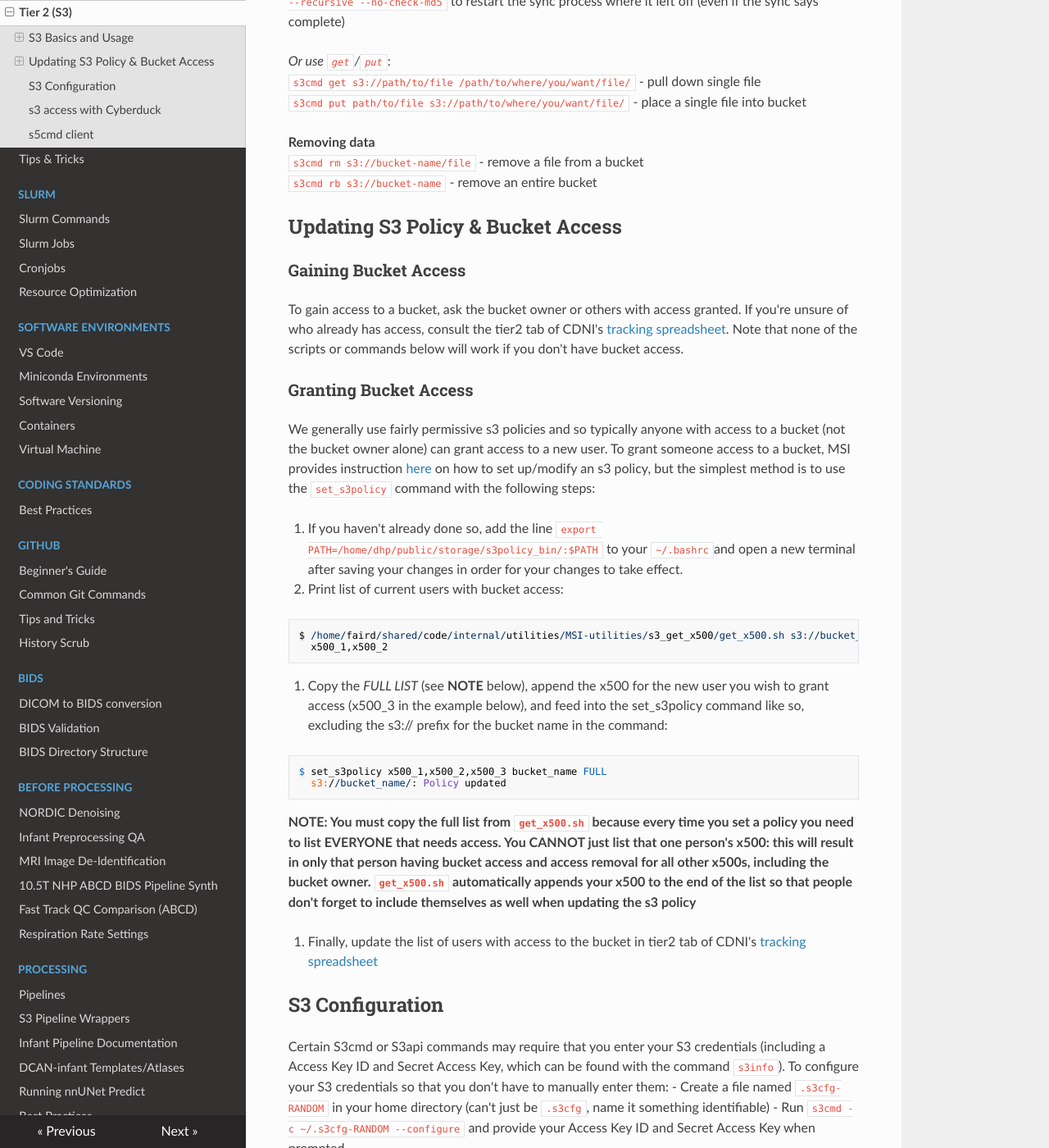
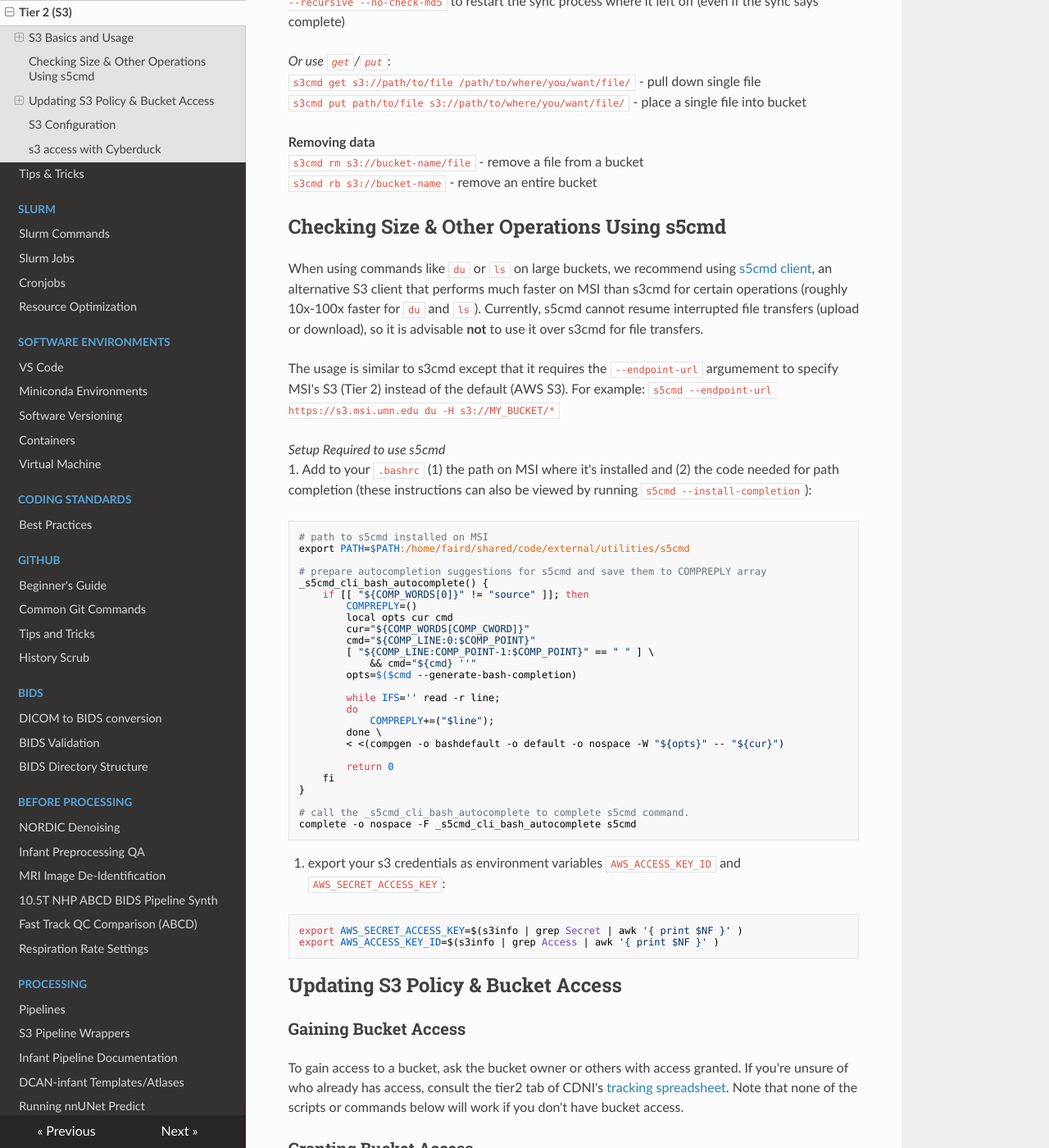
Before and after one commit to DCAN-Labs/cdni-brain, an MkDocs documentation site: the page built from docs/s3.md, in a window 1280 px wide and 1400 px high, scrolled down 1969 px. Shown: the whole window at 82% size. Built offline with MkDocs 1.6.1, drawn with Linux system fonts in a browser that asks for light colours; nearby versions of some CDN libraries; some of the changed text lies outside the part shown.

Commit message:
Update s3.md
moved s5cmd instructions up and clarified what it's used for

````diff
--- a/docs/s3.md
+++ b/docs/s3.md
@@ -30,7 +30,7 @@ Note that this logic also means that wildcard (`*`) doesn't work for s3 commands
 ### S3cmd Usage (see [s3cmd usage](https://s3tools.org/usage) for full usage)
 #### General
 `s3info -u x500` - view your s3 credentials and tier2 disk usage<br>
-`s3cmd du -H s3://bucket-name/` -check the size of a single bucket (when using commands like `du` or `ls` on large buckets, we recommend using [s5cmd client](#s5cmd-client)<br>
+`s3cmd du -H s3://bucket-name/` -check the size of a single bucket (when using commands like `du` or `ls` on large buckets, we recommend using [s5cmd client](#Checking-Size-&-Other-Operations-Using-s5cmd)<br>
 `s3cmd ls` - list all buckets you are owner on (buckets that you do not own, but have been given access to, will not appear in this list)
 
 #### Making a new bucket and important considerations
@@ -52,6 +52,49 @@ Also note that, while not always the case, MSI currently requires users to follo
 **Removing data**<br>
 `s3cmd rm s3://bucket-name/file` - remove a file from a bucket<br>
 `s3cmd rb s3://bucket-name` - remove an entire bucket
+
+## Checking Size & Other Operations Using s5cmd
+When using commands like `du` or `ls` on large buckets, we recommend using [s5cmd client](https://github.com/peak/s5cmd), an alternative S3 client that performs much faster on MSI than s3cmd for certain operations (roughly 10x-100x faster for `du` and `ls`). Currently, s5cmd cannot resume interrupted file transfers (upload or download), so it is advisable **not** to use it over s3cmd for file transfers.
+
+The usage is similar to s3cmd except that it requires the `--endpoint-url` argumement to specify MSI's S3 (Tier 2) instead of the default (AWS S3). For example: `s5cmd --endpoint-url https://s3.msi.umn.edu du -H s3://MY_BUCKET/*`
+
+*Setup Required to use s5cmd*<br>
+1. Add to your `.bashrc` (1) the path on MSI where it's installed and (2) the code needed for path completion (these instructions can also be viewed by running `s5cmd --install-completion`):
+
+```
+# path to s5cmd installed on MSI
+export PATH=$PATH:/home/faird/shared/code/external/utilities/s5cmd
+
+# prepare autocompletion suggestions for s5cmd and save them to COMPREPLY array
+_s5cmd_cli_bash_autocomplete() {
+	if [[ "${COMP_WORDS[0]}" != "source" ]]; then
+		COMPREPLY=()
+		local opts cur cmd
+		cur="${COMP_WORDS[COMP_CWORD]}"
+		cmd="${COMP_LINE:0:$COMP_POINT}"
+		[ "${COMP_LINE:COMP_POINT-1:$COMP_POINT}" == " " ] \
+			&& cmd="${cmd} ''"
+		opts=$($cmd --generate-bash-completion)
+
+		while IFS='' read -r line;
+		do
+			COMPREPLY+=("$line");
+		done \
+		< <(compgen -o bashdefault -o default -o nospace -W "${opts}" -- "${cur}")
+
+		return 0
+	fi
+}
+
+# call the _s5cmd_cli_bash_autocomplete to complete s5cmd command.
+complete -o nospace -F _s5cmd_cli_bash_autocomplete s5cmd
+```
+
+2. export your s3 credentials as environment variables `AWS_ACCESS_KEY_ID` and `AWS_SECRET_ACCESS_KEY`:
+```
+export AWS_SECRET_ACCESS_KEY=$(s3info | grep Secret | awk '{ print $NF }' )
+export AWS_ACCESS_KEY_ID=$(s3info | grep Access | awk '{ print $NF }' )
+```
 
 ## Updating S3 Policy & Bucket Access
 
@@ -103,27 +146,3 @@ To log in for the first time, follow the following steps:
 - Enter you access and secret keys
 
 - Click "Connect"
-
-## s5cmd client
-
-Read: [s5cmd GitHub](https://github.com/peak/s5cmd)
-
-The **s5cmd** client is installed on MSI at `/home/faird/shared/code/external/utilities/s5cmd/s5cmd`.
-
-**s5cmd** is an alternative S3 client that performs much faster on MSI than s3cmd for certain operations (roughly 10x-100x faster for `du` and `ls`). Its usage is similar to s3cmd, but does require the additional argument  `--endpoint-url https://s3.msi.umn.edu` so that commands are directed to MSI's S3 (Tier 2) and not AWS S3.
-
-Example using `du -H`: `/home/faird/shared/code/external/utilities/s5cmd/s5cmd --endpoint-url https://s3.msi.umn.edu du -H s3://MY_BUCKET/*`
-
-Some additional setup is required to use s5cmd:
-
-- run `s5cmd` once with `--install-completion`, and follow the instructions to add the code needed for path completion to your `~/.bashrc`
-- export the environment variables `AWS_ACCESS_KEY_ID` and `AWS_SECRET_ACCESS_KEY` -- this can be also be done in your `~/.bashrc`, by adding the following:
-```
-export AWS_SECRET_ACCESS_KEY=$(s3info | grep Secret | awk '{ print $NF }' )
-export AWS_ACCESS_KEY_ID=$(s3info | grep Access | awk '{ print $NF }' )
-```
-
-Currently, s5cmd cannot resume interrupted file transfers (upload or download), so it is advisable **not** to use it over s3cmd for file transfers.
-
-
-For questions, suggestions, or to note any errors, post an issue on our [Github](https://github.com/DCAN-Labs/cdni-brain/issues).
````
